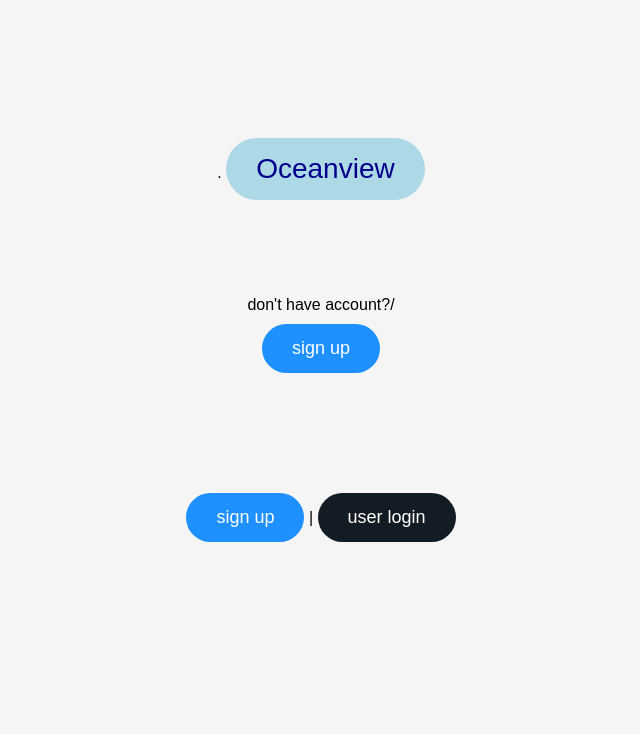
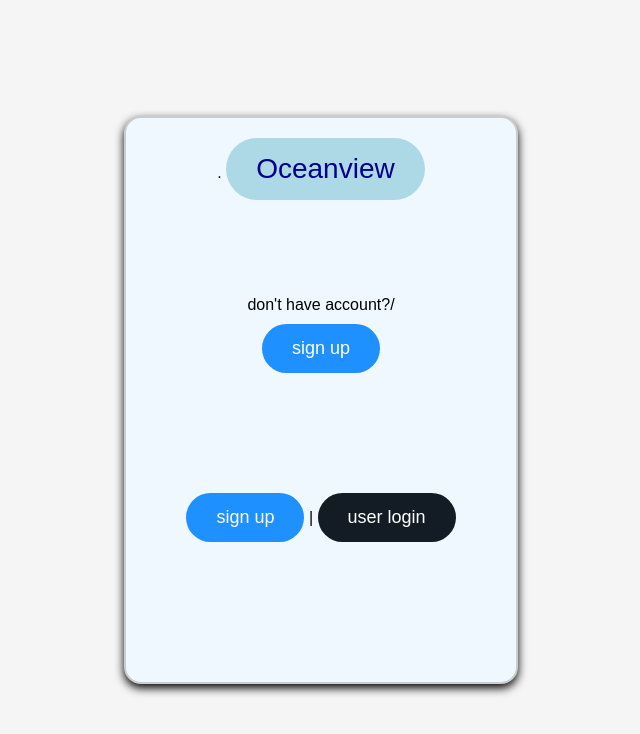
Before and after one commit to lowflyer8/ohrs, a PHP site: page /frontend.html in a window 1280 px wide. Shown: the top 734 px of the page, without its empty margins (319-959 px from the left). Run offline with PHP 8.4, Linux system fonts and the light colour scheme.

Commit message:
Update style.css

```diff
--- a/style.css
+++ b/style.css
@@ -10,9 +10,14 @@ body {
 
 }
 .container{
-    text-align: center;
-    width: 90%;
-    max-width: 400px;
+    text-align:center;
+    width:350px;
+    padding: 20px;
+    border:2px solid #ccc;
+    border-radius: 17px;
+    box-shadow: 0 4px 10px;
+    background-color: aliceblue;
+
 
 }
 .logo{
```
